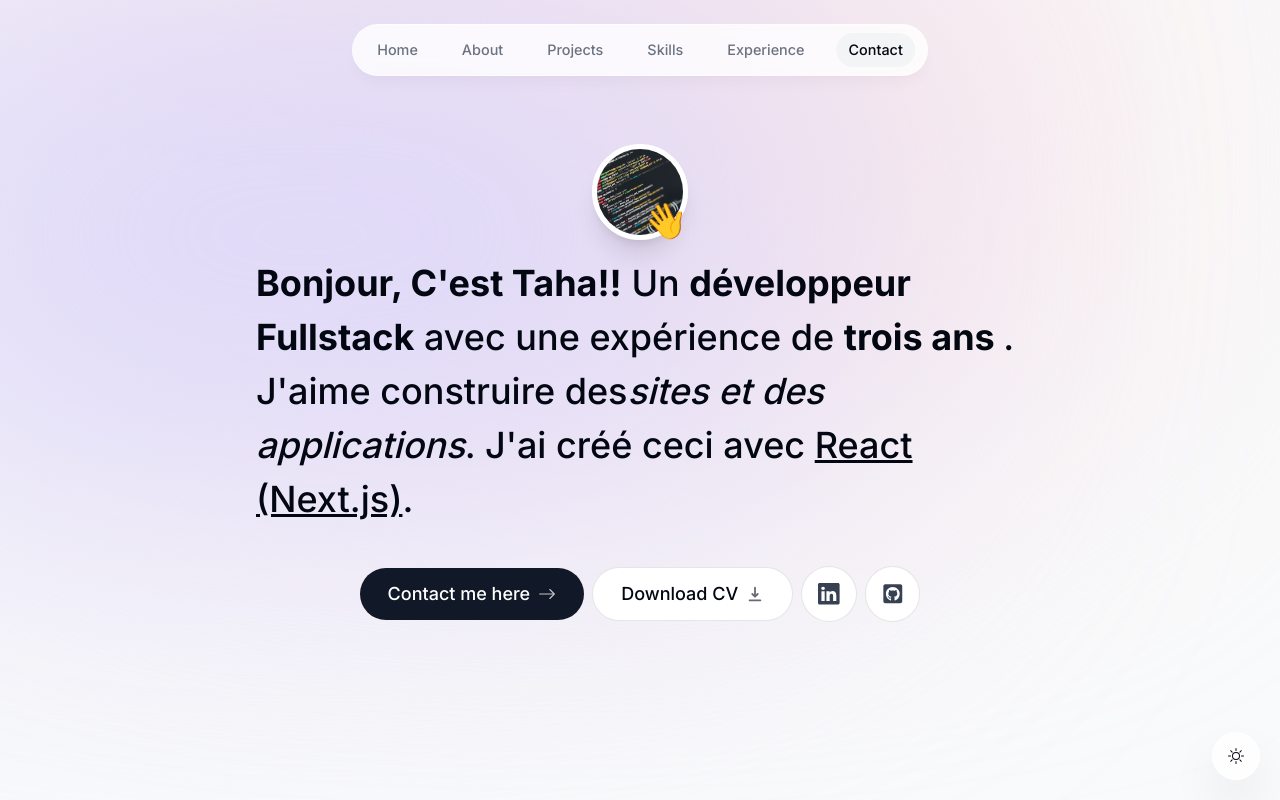
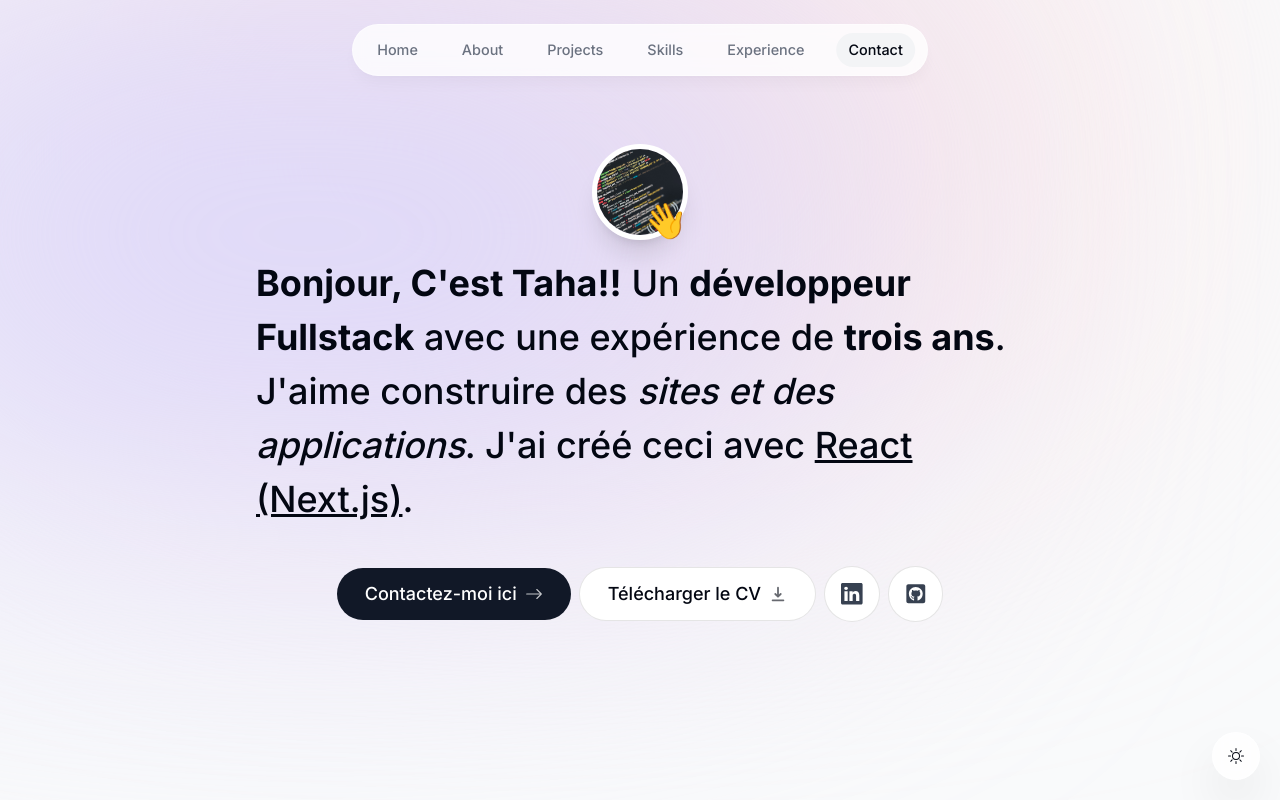
Before and after one commit to TOUFIK-Taha98/my_portfolio, a Next.js app: page / in a window 1280 px wide. Shown: the top 800 px of the page. Built offline with nearby package versions, Linux system fonts and the light colour scheme; no server answers.

Commit message:
Presentation translated

```diff
--- a/components/intro.tsx
+++ b/components/intro.tsx
@@ -63,9 +63,10 @@ export default function Intro() {
       >
         <span className="font-bold">Bonjour, C'est Taha!!</span> Un{" "}
         <span className="font-bold">développeur Fullstack</span> avec une
-        expérience de <span className="font-bold">trois ans </span>. J'aime
-        construire des<span className="italic">sites et des applications</span>.
-        J'ai créé ceci avec <span className="underline">React (Next.js)</span>.
+        expérience de <span className="font-bold">trois ans</span>. J'aime
+        construire des <span className="italic">sites et des applications</span>
+        . J'ai créé ceci avec <span className="underline">React (Next.js)</span>
+        .
       </motion.h1>
 
       <motion.div
@@ -84,7 +85,7 @@ export default function Intro() {
             setTimeOfLastClick(Date.now());
           }}
         >
-          Contact me here{" "}
+          Contactez-moi ici{" "}
           <BsArrowRight className="opacity-75 group-hover:translate-x-1 transition" />{" "}
         </Link>
         <a
@@ -92,7 +93,7 @@ export default function Intro() {
           href="/cv.pdf"
           download
         >
-          Download CV{" "}
+          Télécharger le CV{" "}
           <HiDownload className="opacity-60 group-hover:translate-y-1 transition" />{" "}
         </a>
         <a
```
